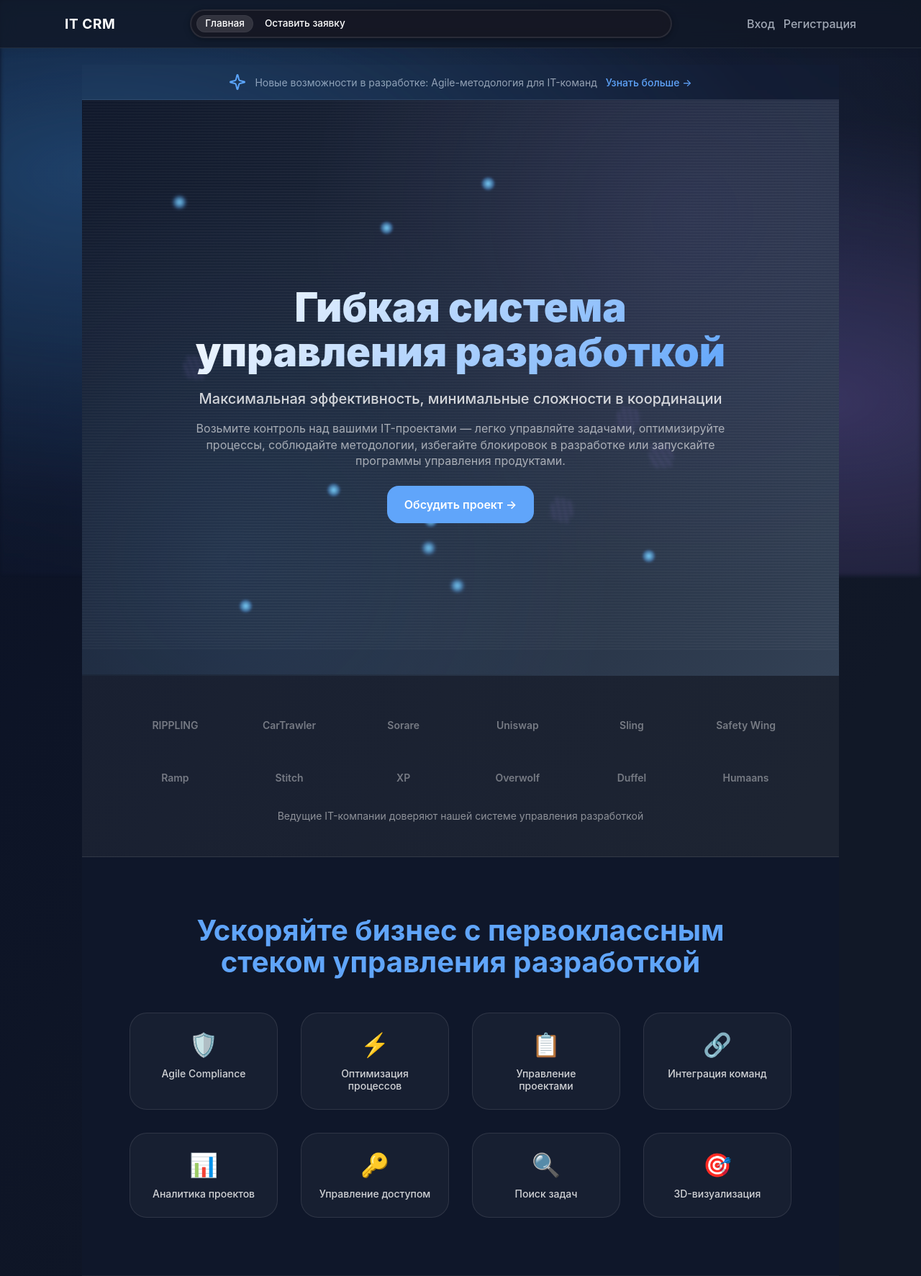
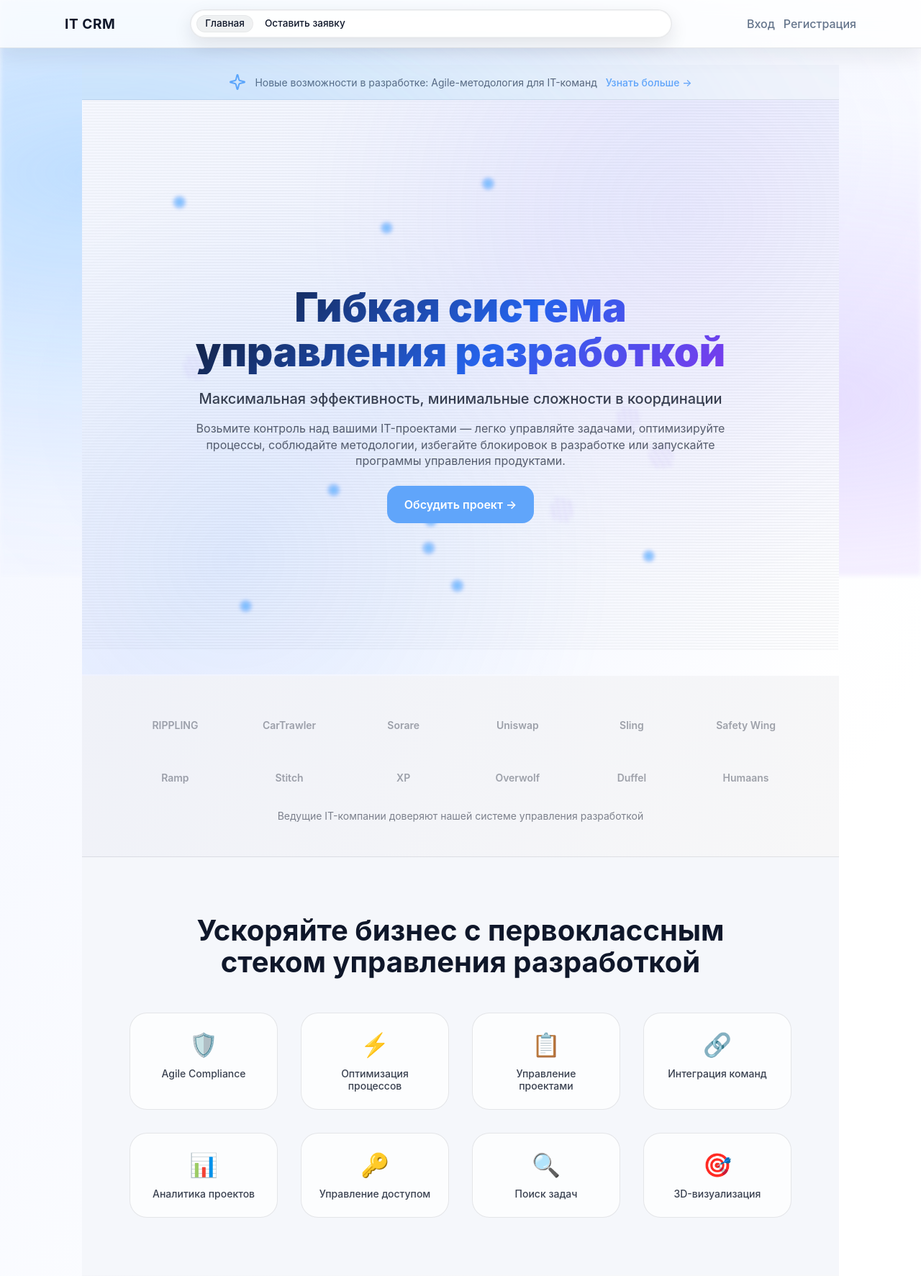
Before and after one commit to wasabi52ngg/CRM_with_SCRUM, a Django app: page / in a window 1280 px wide. Shown: the top 1773 px of the page at 72% size. Run offline with Django 5.2, Linux system fonts and the light colour scheme.

Commit message:
maybe revert

```diff
--- a/crm/static/crm/css/app.css
+++ b/crm/static/crm/css/app.css
@@ -1,28 +1,21 @@
 /* Global Variables */
 :root {
-  --bg: #0f172a;
-  --panel: #111827;
-  --muted: #94a3b8;
-  --card: #1f2937;
-  --primary: #60a5fa;
-  --accent: #a78bfa;
-  --ok: #34d399;
-  --warn: #fbbf24;
-  --danger: #f87171;
-  --text: #e5e7eb;
-}
+  /* Светлая палитра по умолчанию (мягкая, не слишком яркая) */
+  --bg: #f5f7fb;
+  --panel: #ffffff;
+  --card: #ffffff;
+  --text: #0f172a;
+  --muted: #64748b;
 
-:root.light {
-  --bg: #f7fafc;
-  --panel: #ffffff;
-  --muted: #6b7280;
-  --card: #ffffff;
+  --border: rgba(15, 23, 42, .10);
+  --border-strong: rgba(15, 23, 42, .16);
+  --shadow: 0 10px 30px rgba(15, 23, 42, .10);
+
   --primary: #2563eb;
   --accent: #7c3aed;
   --ok: #059669;
   --warn: #d97706;
   --danger: #dc2626;
-  --text: #111827;
 }
 
 /* Base Styles */
@@ -32,14 +25,10 @@
 
 body {
   margin: 0;
-  background: linear-gradient(120deg, #0b1226, #111827 60%);
+  background: linear-gradient(120deg, #f3f6ff, #ffffff 62%);
   color: var(--text);
   font-family: Inter, system-ui, -apple-system, "Segoe UI", Roboto, Ubuntu, "Helvetica Neue", Arial, sans-serif;
   transition: background .3s, color .3s;
-}
-
-:root.light body {
-  background: linear-gradient(120deg, #eef2ff, #ffffff 60%);
 }
 
 /* Layout */
--- a/crm/static/crm/css/base_extra.css
+++ b/crm/static/crm/css/base_extra.css
@@ -5,10 +5,10 @@
   left: 0;
   position: fixed;
   z-index: 99;
-  background: rgba(17, 24, 39, 0.81);
-  box-shadow: 0 4px 12px 0 rgba(0,0,0,0.06);
+  background: rgba(255, 255, 255, 0.76);
+  box-shadow: 0 10px 30px rgba(15, 23, 42, .08);
   backdrop-filter: blur(12px);
-  border-bottom: 1px solid rgba(255,255,255,.08);
+  border-bottom: 1px solid var(--border);
   min-height: 66px;
 }
 
@@ -26,7 +26,7 @@
 .site-header .logo {
   font-size: 1.19rem;
   font-weight: bold;
-  color: #fff;
+  color: var(--text);
   text-decoration: none;
   letter-spacing: .03em;
 }
@@ -38,7 +38,7 @@
 }
 
 .site-header .header-actions .nav-link {
-  color: #a1a8b5;
+  color: var(--muted);
   font-weight: 500;
   text-decoration: none;
   transition: .2s;
@@ -62,15 +62,15 @@
   pointer-events: all;
   height: 40px;
   border-radius: 20px;
-  background: rgba(23,24,37, 0.89);
+  background: rgba(255, 255, 255, 0.64);
   backdrop-filter: blur(10px);
-  box-shadow: inset 0 0 0 1px hsla(0,0%,100%,.1), 0 2px 8px rgba(0,0,0,.3);
-  border: 0.5px solid rgba(255,255,255,0.08);
+  box-shadow: inset 0 0 0 1px rgba(15, 23, 42, .05), 0 10px 26px rgba(15, 23, 42, .10);
+  border: 1px solid var(--border);
   min-width: 670px;
 }
 
 .styles_navLink___VcW8 {
-  color: #fff;
+  color: var(--text);
   border: none;
   outline: none;
   -webkit-appearance: none;
@@ -98,8 +98,8 @@
 .styles_navLink___VcW8[data-state=open] span,
 .styles_navLink___VcW8.active span {
   transition: background .15s;
-  background: rgb(255 255 255 / 12%);
-  box-shadow: inset 0 0 0 1px hsla(0,0%,100%,.04);
+  background: rgba(15, 23, 42, .06);
+  box-shadow: inset 0 0 0 1px rgba(15, 23, 42, .04);
 }
 
 .styles_arrow__fxWHa path {
@@ -129,7 +129,7 @@ footer {
   margin: 0;
   padding: 24px 0 0;
   text-align: center;
-  color: #a0aec0;
+  color: var(--muted);
   letter-spacing: .01em;
   background: none;
 }
--- a/crm/static/crm/css/landing.css
+++ b/crm/static/crm/css/landing.css
@@ -8,19 +8,20 @@
   --primary-100: #60a5fa;
   --secondary: #a78bfa;
   --secondary-20: rgba(167, 139, 250, 0.2);
-  --grey-10: rgba(255, 255, 255, 0.05);
-  --grey-20: rgba(255, 255, 255, 0.1);
-  --grey-30: rgba(255, 255, 255, 0.15);
-  --grey-40: rgba(255, 255, 255, 0.2);
-  --grey-50: rgba(255, 255, 255, 0.3);
-  --grey-60: rgba(255, 255, 255, 0.4);
-  --grey-70: rgba(255, 255, 255, 0.5);
-  --grey-80: rgba(255, 255, 255, 0.6);
-  --grey-90: rgba(255, 255, 255, 0.8);
-  --grey-100: #60a5fa;
-  --bg-card: rgba(255, 255, 255, 0.035);
-  --bg-body: #0f172a;
-  --border-color: rgba(255, 255, 255, 0.1);
+  /* Светлая тема: “grey” — это оттенки текста/подложек (на базе slate-900) */
+  --grey-10: rgba(15, 23, 42, 0.03);
+  --grey-20: rgba(15, 23, 42, 0.06);
+  --grey-30: rgba(15, 23, 42, 0.10);
+  --grey-40: rgba(15, 23, 42, 0.16);
+  --grey-50: rgba(15, 23, 42, 0.24);
+  --grey-60: rgba(15, 23, 42, 0.38);
+  --grey-70: rgba(15, 23, 42, 0.52);
+  --grey-80: rgba(15, 23, 42, 0.68);
+  --grey-90: rgba(15, 23, 42, 0.82);
+  --grey-100: #0f172a;
+  --bg-card: rgba(255, 255, 255, 0.72);
+  --bg-body: #f5f7fb;
+  --border-color: rgba(15, 23, 42, 0.10);
   --radius-sm: 0.75rem;
   --radius-md: 1rem;
   --radius-lg: 1.5rem;
@@ -99,7 +100,7 @@
   display: flex;
   align-items: center;
   justify-content: center;
-  background: linear-gradient(135deg, #0f172a 0%, #1e293b 50%, #334155 100%);
+  background: linear-gradient(135deg, #f7f9ff 0%, #eef2ff 45%, #ffffff 100%);
   overflow: hidden;
 }
 
@@ -136,8 +137,8 @@
       0deg,
       transparent,
       transparent 2px,
-      rgba(255, 255, 255, 0.03) 2px,
-      rgba(255, 255, 255, 0.03) 4px
+      rgba(15, 23, 42, 0.035) 2px,
+      rgba(15, 23, 42, 0.035) 4px
     );
   animation: matrix-flow 20s linear infinite;
 }
@@ -156,7 +157,7 @@
   font-weight: var(--fw-black);
   line-height: var(--line-height-tight);
   margin-bottom: var(--token-16);
-  background: linear-gradient(135deg, #ffffff 0%, #60a5fa 100%);
+  background: linear-gradient(135deg, #0f172a 0%, #2563eb 58%, #7c3aed 100%);
   -webkit-background-clip: text;
   -webkit-text-fill-color: transparent;
   background-clip: text;
@@ -328,12 +329,12 @@
   position: relative;
   overflow: hidden;
   z-index: 2;
-  box-shadow: 0 14px 60px 0 #141f4380, 0 2px 8px rgba(0,0,0,.19);
+  box-shadow: 0 14px 40px rgba(15, 23, 42, .10), 0 2px 10px rgba(15, 23, 42, .06);
   transition: .2s cubic-bezier(.4,.5,.1,1.1);
 }
 
 .solution-card:hover {
-  box-shadow: 0 18px 84px 0 #5278ff44, 0 6px 22px rgba(0,0,0,.21);
+  box-shadow: 0 18px 54px rgba(15, 23, 42, .12), 0 6px 18px rgba(15, 23, 42, .08);
   border-color: var(--primary-40);
 }
 
@@ -509,10 +510,10 @@
   background:
     radial-gradient(ellipse at 10% 30%, #60a5fa50 0, #60a5fa09 58%, transparent 80%),
     radial-gradient(ellipse at 90% 70%, #a78bfa44 0, #a78bfa06 50%, transparent 92%);
-  filter: saturate(150%) blur(2px) brightness(1.06);
-  mix-blend-mode: lighter;
+  filter: saturate(110%) blur(6px) brightness(1.00);
+  mix-blend-mode: normal;
   animation: ornament-fade 25s linear infinite alternate;
-  opacity: .99;
+  opacity: .70;
 }
 
 .matrix-dot {
@@ -521,7 +522,7 @@
   height: 18px;
   background: radial-gradient(circle, #60a5fa 0, #2563eb33 75%, transparent 100%);
   border-radius: 100%;
-  filter: blur(1.8px) brightness(1.28);
+  filter: blur(2.2px) brightness(1.12);
   animation: float2 9s ease-in-out infinite alternate;
 }
 
--- a/crm/static/crm/js/app.js
+++ b/crm/static/crm/js/app.js
@@ -1,15 +1,5 @@
 // Main app initialization
 document.addEventListener('DOMContentLoaded', () => {
-  // Theme toggle
-  const root = document.documentElement;
-  const toggle = document.getElementById('theme-toggle');
-  const saved = localStorage.getItem('theme');
-  if (saved === 'light') root.classList.add('light');
-  toggle && toggle.addEventListener('click', () => {
-    root.classList.toggle('light');
-    localStorage.setItem('theme', root.classList.contains('light') ? 'light' : 'dark');
-  });
-
   // Kanban drag & drop
   const cols = document.querySelectorAll('[data-col]');
   let dragged = null;
```
Also changed, not shown: other parts of crm/static/crm/css/app.css (+30 -39 lines).
